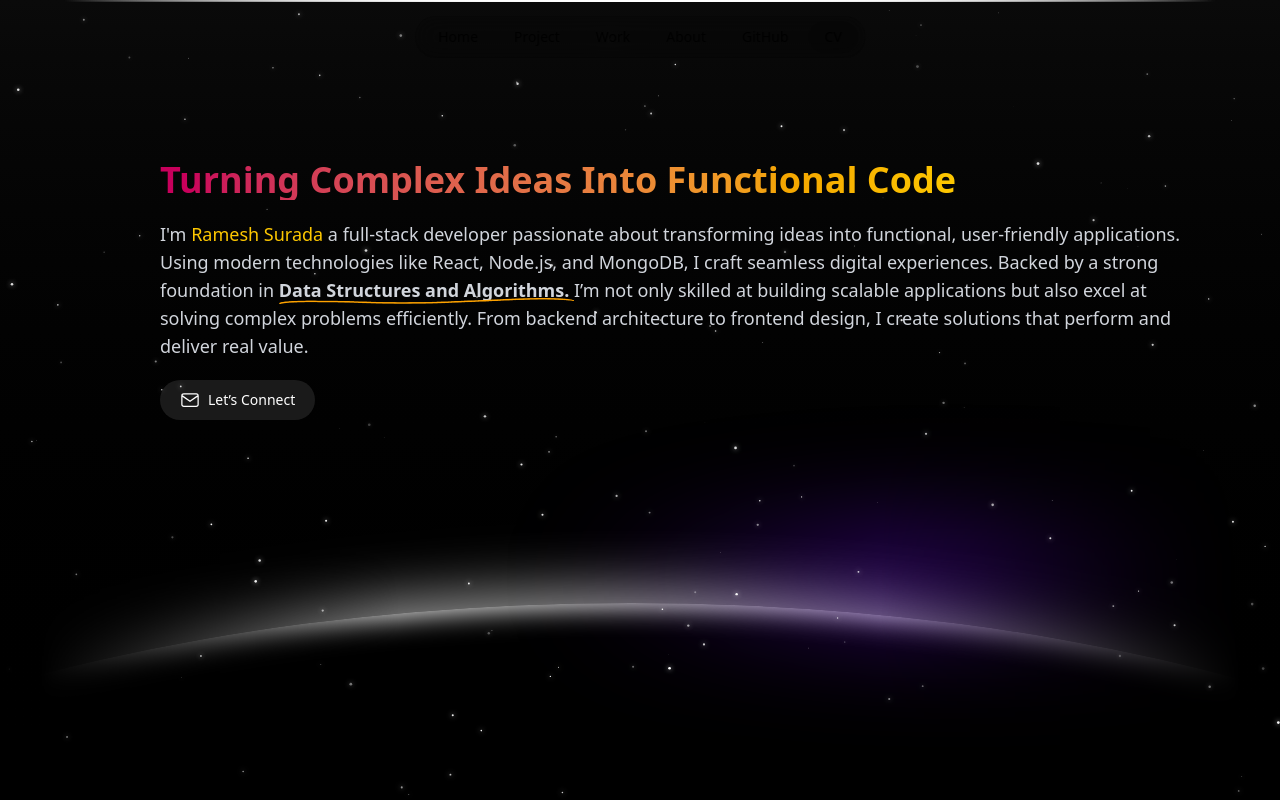
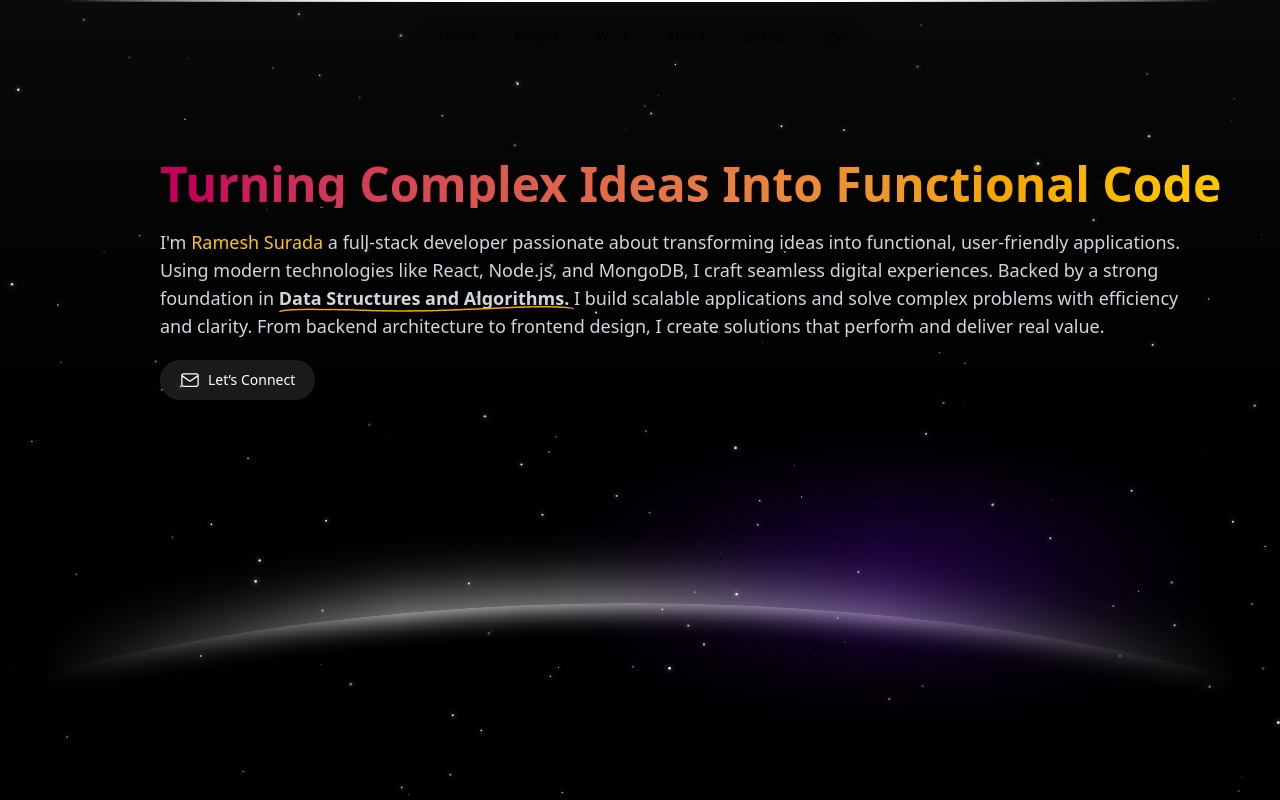
Before and after one commit to rameshsurada/Portfolio, a React (Vite) app: page / in a window 1280 px wide. Shown: the top 800 px of the page. Built offline with nearby package versions, Linux system fonts and the light colour scheme.

Commit message:
hero section font updated

```diff
--- a/src/components/Hero.jsx
+++ b/src/components/Hero.jsx
@@ -19,7 +19,7 @@ const Hero = () => {
 
         {/* Subtitle */}
         <div className="flex flex-col items-start  sm:mx-30 w-full px-4 md:px-0 ">
-          <h1 className="text-xl z-3 sm:text-2xl md:text-4xl font-bold text-transparent bg-clip-text bg-gradient-to-r from-pink-700 to-yellow-400 font-semibold text-center">
+          <h1 className="text-xl z-3 sm:text-2xl md:text-5xl font-black text-transparent bg-clip-text bg-gradient-to-r from-pink-700 to-yellow-400  text-center">
             Turning Complex Ideas Into Functional Code
           </h1>
           <p className="relative z-10 mt-5 max-w-5xl text-sm text-gray-300 sm:text-base md:text-lg  ">
@@ -38,10 +38,9 @@ const Hero = () => {
                 className="absolute left-0 bottom-0 w-full h-auto pointer-events-none"
               />
             </span>
-            I’m not only skilled at building scalable applications but also
-            excel at solving complex problems efficiently. From backend
-            architecture to frontend design, I create solutions that perform and
-            deliver real value.
+            I build scalable applications and solve complex problems with
+            efficiency and clarity. From backend architecture to frontend
+            design, I create solutions that perform and deliver real value.
           </p>
           <div className="relative z-10 mt-5 flex justify-center">
             <a
```
